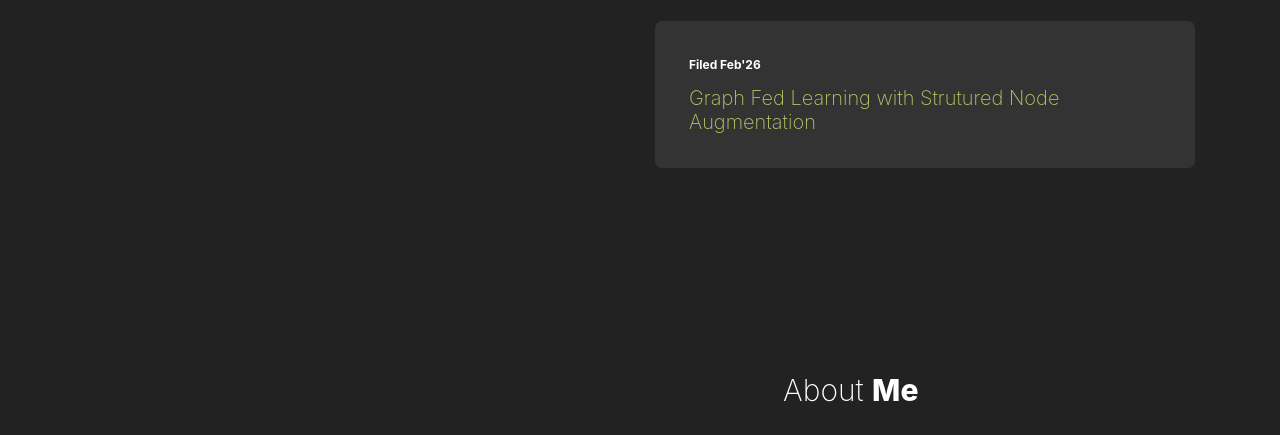
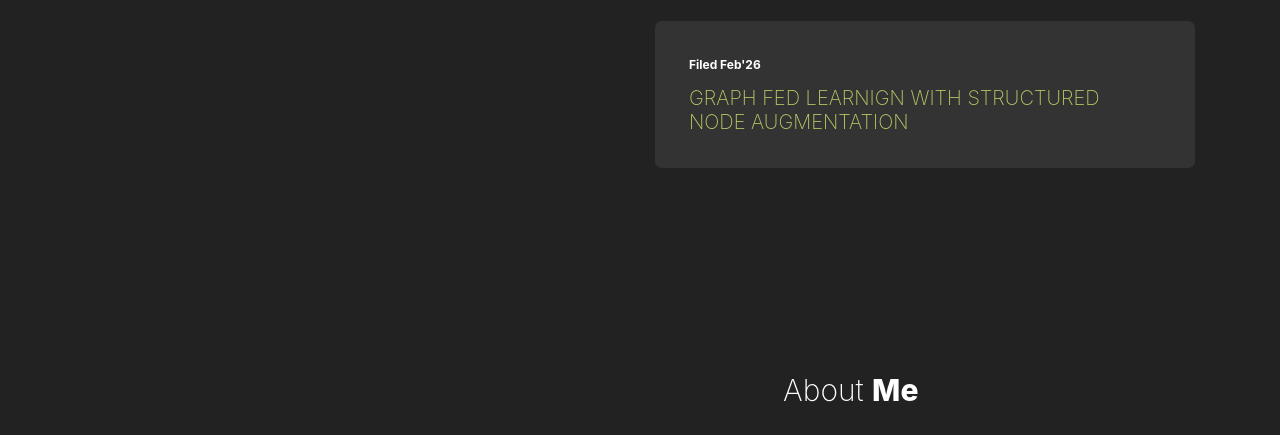
Before and after one commit to Bagotia16/Bagotia16, a plain HTML site: page index.html in a window 1280 px wide. Shown: the part 3337-3772 px from the top of the page. Drawn offline with nearby package versions, Linux system fonts and the light colour scheme; files that its build step writes are made by us from their sources; some icons are missing.

Commit message:
Fix capitalization and spelling in resume items

```diff
--- a/index.html
+++ b/index.html
@@ -313,14 +313,13 @@
 					</div>
 					<div class="resume-item mb-4">
 						<span class="date"><span class="icon-calendar"></span> Filed May'25</span>
-						<h3><a target="_blank">METHOD AND SYSTEMS FOR TRAINING A GRAPH MACHINE LEARNING MODEL FOR FRAUD
-								PREVENTION</a></h3>
+						<h3><a target="_blank">METHOD AND SYSTEMS FOR TRAINING A GRAPH MACHINE LEARNING MODEL FOR FRAUD PREVENTION</a></h3>
 						<!-- <p>In this work, we propose a novel GNN architecture that leverages learnable structural and positional node representations to enhance the model's capability to capture complex graph structures and relationships.</p> -->
 						<!-- <span class="school">Patent Published</span> -->
 					</div>
 					<div class="resume-item mb-4">
 						<span class="date"><span class="icon-calendar"></span> Filed Feb'26</span>
-						<h3><a target="_blank">Graph Fed Learning with Strutured Node Augmentation</a></h3>
+						<h3><a target="_blank">GRAPH FED LEARNIGN WITH STRUCTURED NODE AUGMENTATION</a></h3>
 						<!-- <p>In this work, we propose a novel GNN architecture that leverages learnable structural and positional node representations to enhance the model's capability to capture complex graph structures and relationships.</p> -->
 						<!-- <span class="school">Patent Published</span> -->
 					</div>
```
